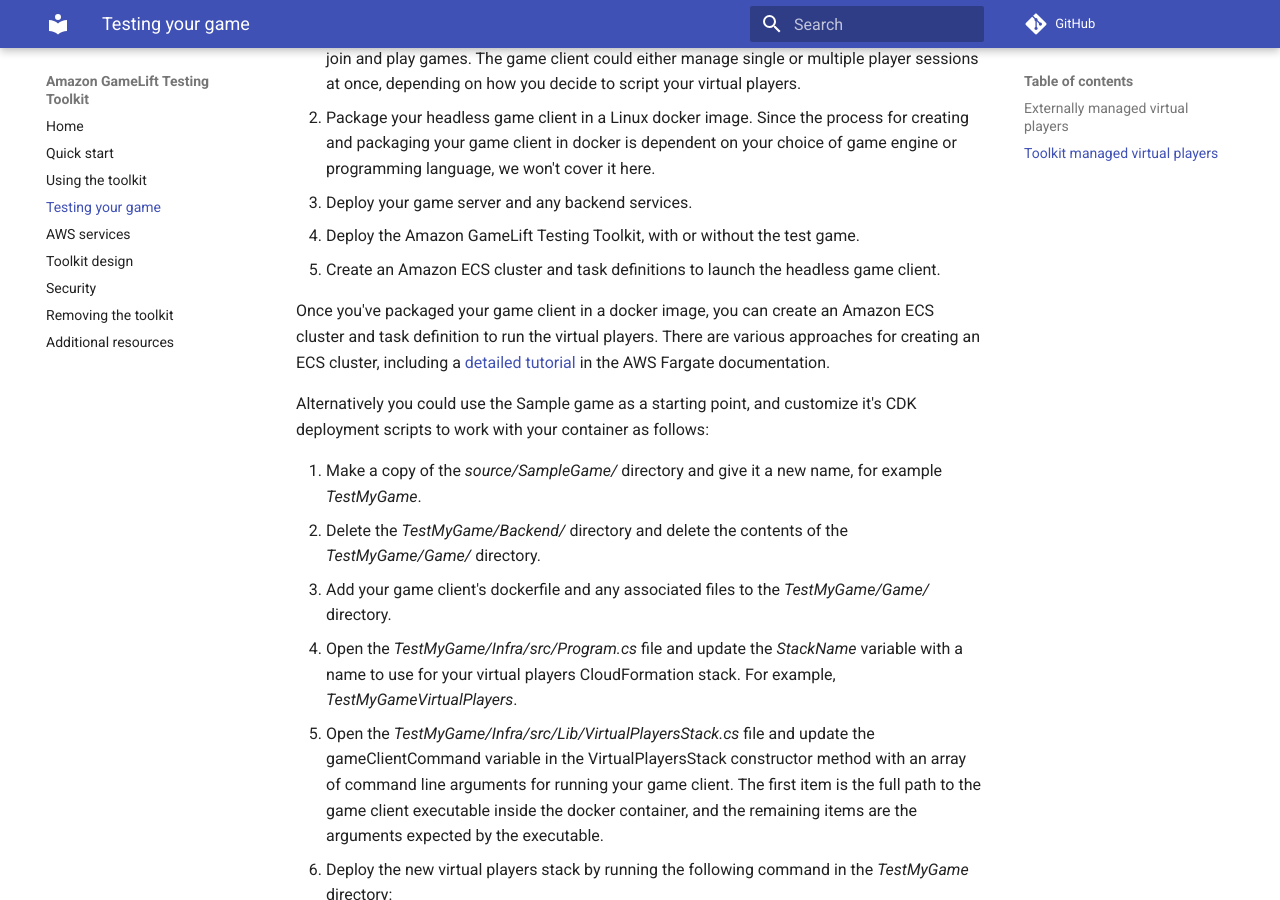
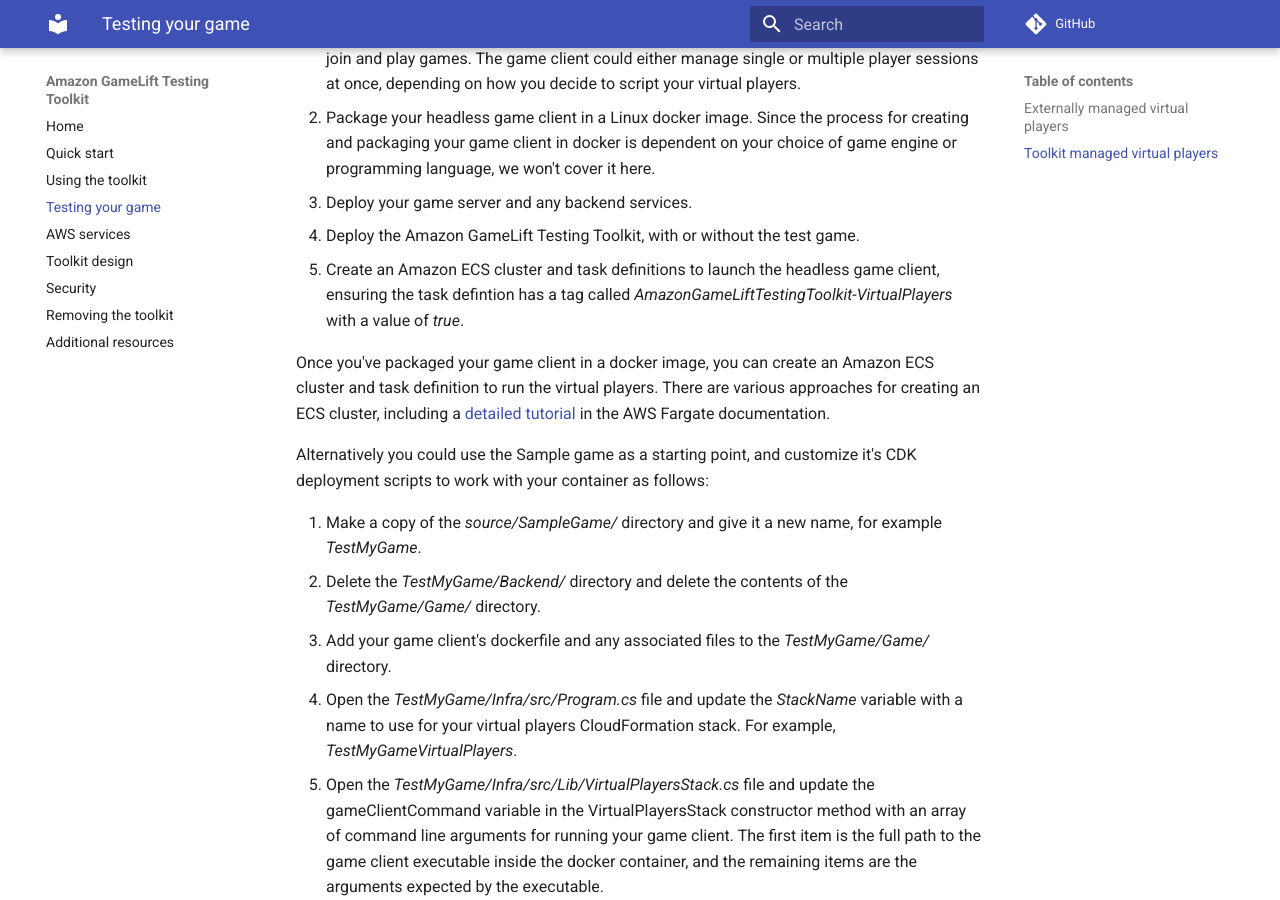
Before and after one commit to aws-samples/amazon-gamelift-testing-toolkit, an MkDocs documentation site: the page built from docs/docs/testing_your_game.md, in a window 1280 px wide and 900 px high, scrolled down 1007 px. Built offline with MkDocs 1.6.1 and Material for MkDocs 9.7.7, drawn with Linux system fonts in a browser that asks for light colours; comment, search, counter and statistics services are not loaded.

Commit message:
Update docs with ECS tag mechanism

```diff
--- a/docs/docs/testing_your_game.md
+++ b/docs/docs/testing_your_game.md
@@ -28,7 +28,7 @@
 2. Package your headless game client in a Linux docker image. Since the process for creating and packaging your game client in docker is dependent on your choice of game engine or programming language, we won&#39;t cover it here.
 3. Deploy your game server and any backend services.
 4. Deploy the Amazon GameLift Testing Toolkit, with or without the test game.
-5. Create an Amazon ECS cluster and task definitions to launch the headless game client.
+5. Create an Amazon ECS cluster and task definitions to launch the headless game client, ensuring the task defintion has a tag called *AmazonGameLiftTestingToolkit-VirtualPlayers* with a value of	*true*.
 
 Once you&#39;ve packaged your game client in a docker image, you can create an Amazon ECS cluster and task definition to run the virtual players. There are various approaches for creating an ECS cluster, including a [detailed tutorial](https://docs.aws.amazon.com/AmazonECS/latest/developerguide/ecs-cli-tutorial-fargate.html) in the AWS Fargate documentation.
 
```
Also changed, not shown: docs/docs/toolkit_design.md (+2 -0 lines).
